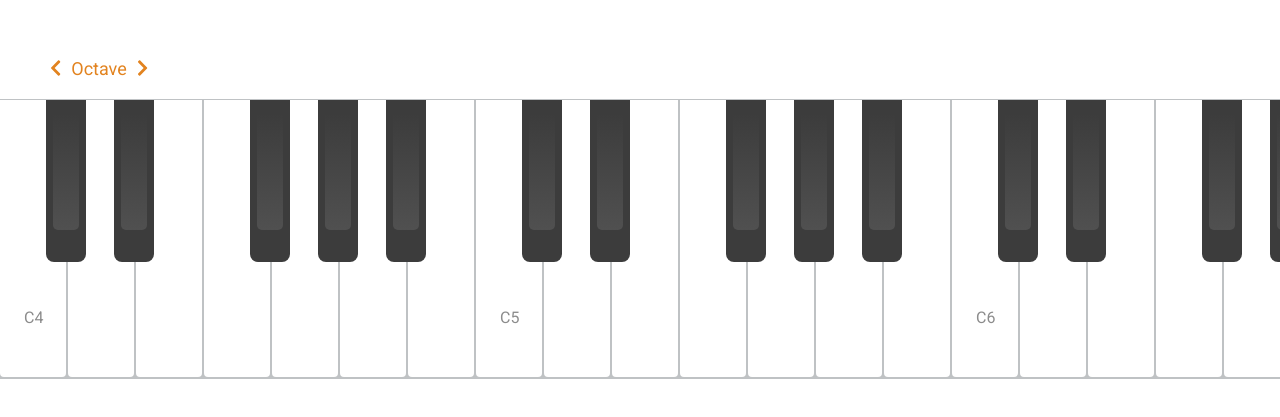
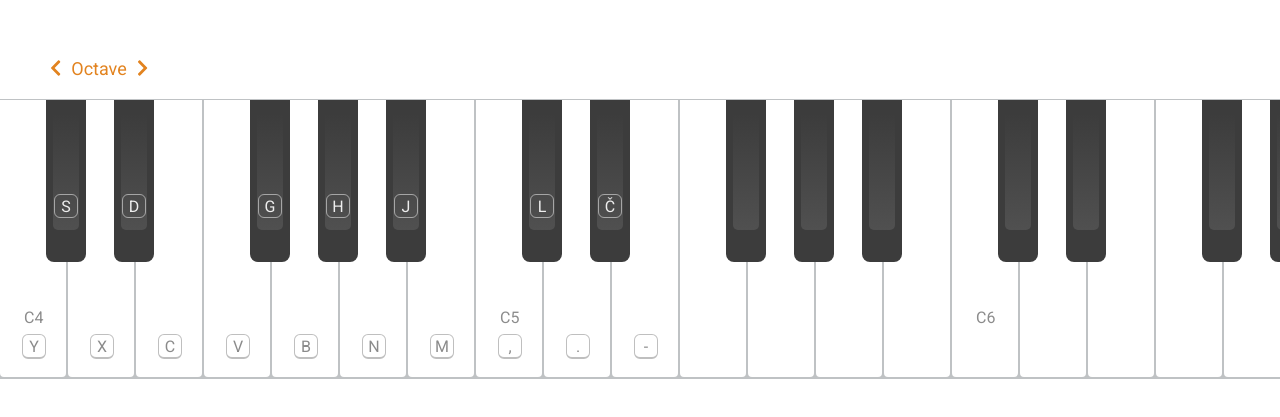
Before and after one commit to lbracun/rzp-project, an Angular app: page / in a window 1280 px wide. Shown: the part 363-780 px from the top of the page. Built offline with nearby package versions, Linux system fonts and the light colour scheme.

Commit message:
key chars

```diff
--- a/src/app/keyboard/keyboard.component.html
+++ b/src/app/keyboard/keyboard.component.html
@@ -30,4 +30,23 @@
       ></app-key>
     </div>
   </div>
+
+  <div
+    class="key-char white"
+    *ngFor="let key of whiteKeyCodes; index as i"
+    [ngStyle]="{ transform: 'translateX(' + (68 * i + 22) + 'px)' }"
+  >
+    <span>{{ key.char }}</span>
+  </div>
+
+  <div
+    class="key-char black"
+    *ngFor="let key of blackKeyCodes; index as i"
+    [ngStyle]="{
+      transform: 'translateX(' + (68 * i + 54) + 'px)',
+      display: key ? 'flex' : 'none'
+    }"
+  >
+    <span *ngIf="key">{{ key.char }}</span>
+  </div>
 </div>
--- a/src/app/keyboard/keyboard.component.scss
+++ b/src/app/keyboard/keyboard.component.scss
@@ -34,4 +34,29 @@
     background: #bfc2c4;
     transition: transform 0.5s ease-out;
   }
+
+  .key-char {
+    position: absolute;
+    width: 22px;
+    display: flex;
+    justify-content: center;
+    align-items: center;
+    height: 22px;
+    border: 1px solid rgba(black, 0.25);
+    border-radius: 6px;
+    user-select: none;
+    pointer-events: none;
+    color: rgba(black, 0.46);
+
+    &.white {
+      bottom: 20px;
+      border-bottom-width: 2px;
+    }
+
+    &.black {
+      top: 95px;
+      color: rgba(white, 0.9);
+      border-color: rgba(white, 0.5);
+    }
+  }
 }
--- a/src/app/keyboard/keyboard.component.ts
+++ b/src/app/keyboard/keyboard.component.ts
@@ -20,19 +20,29 @@ export class KeyboardComponent implements OnInit {
   translateX = 4 * 7 * 68;
 
   whiteKeyCodes = [
-    'KeyZ',
-    'KeyX',
-    'KeyC',
-    'KeyV',
-    'KeyB',
-    'KeyN',
-    'KeyM',
-    'Comma',
-    'Period',
-    'Slash',
+    { code: 'KeyZ', char: 'Y' },
+    { code: 'KeyX', char: 'X' },
+    { code: 'KeyC', char: 'C' },
+    { code: 'KeyV', char: 'V' },
+    { code: 'KeyB', char: 'B' },
+    { code: 'KeyN', char: 'N' },
+    { code: 'KeyM', char: 'M' },
+    { code: 'Comma', char: ',' },
+    { code: 'Period', char: '.' },
+    { code: 'Slash', char: '-' },
   ];
 
-  blackKeyCodes = ['KeyS', 'KeyD', 'KeyG', 'KeyH', 'KeyJ', 'KeyL', 'Quote'];
+  blackKeyCodes = [
+    { code: 'KeyS', char: 'S' },
+    { code: 'KeyD', char: 'D' },
+    null,
+    { code: 'KeyG', char: 'G' },
+    { code: 'KeyH', char: 'H' },
+    { code: 'KeyJ', char: 'J' },
+    null,
+    { code: 'KeyL', char: 'L' },
+    { code: 'Quote', char: 'Č' },
+  ];
 
   @ViewChildren(KeyComponent) private keyComponents?: QueryList<KeyComponent>;
 
@@ -72,8 +82,13 @@ export class KeyboardComponent implements OnInit {
 
   private handleKeyPress() {
     const getKeyComponent = (code: string) => {
-      const whiteIndex = this.whiteKeyCodes.indexOf(code);
-      const blackIndex = this.blackKeyCodes.indexOf(code);
+      const whiteIndex = this.whiteKeyCodes
+        .map(({ code }) => code)
+        .indexOf(code);
+      const blackIndex = this.blackKeyCodes
+        .filter((x) => !!x)
+        .map(({ code }: any) => code)
+        .indexOf(code);
 
       if (whiteIndex > -1) {
         const whiteKeys = this.getKeys().filter((key) => key.type === 'white');
--- a/src/app/services/audio.service.ts
+++ b/src/app/services/audio.service.ts
@@ -36,7 +36,8 @@ export class AudioService {
     osc.setPeriodicWave(this.customWaveform);
     osc.connect(this.masterGainNode);
 
-    osc.frequency.value = Math.pow(2, (key.number - 69) / 12) * 440;
+    const frequency = Math.pow(2, (key.number - 69) / 12) * 440;
+    osc.frequency.setValueAtTime(frequency, this.audioContext.currentTime);
     osc.start();
     return osc;
   }
```
